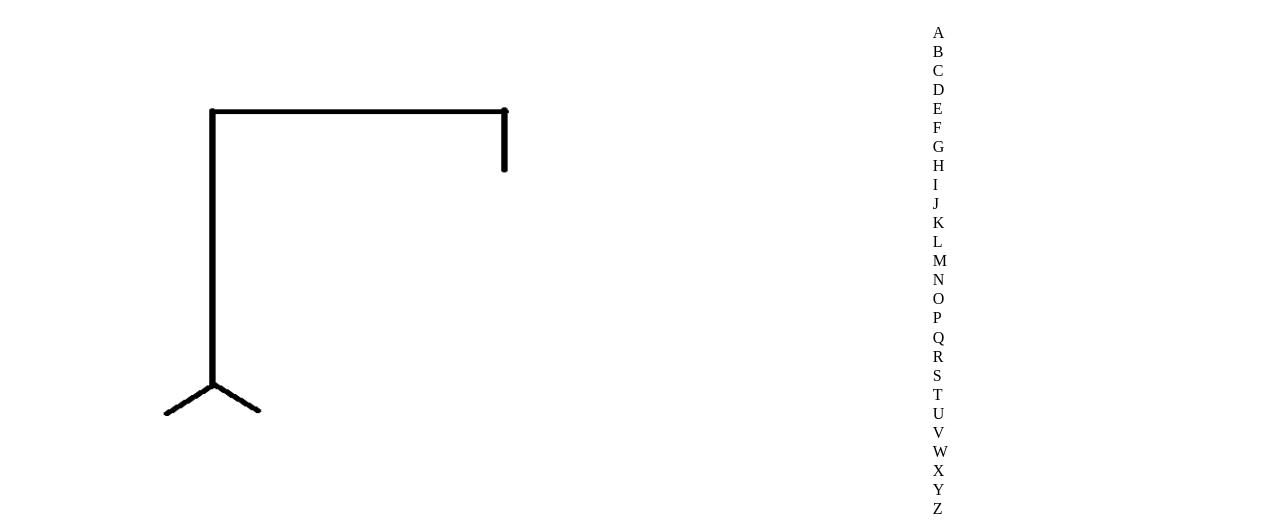
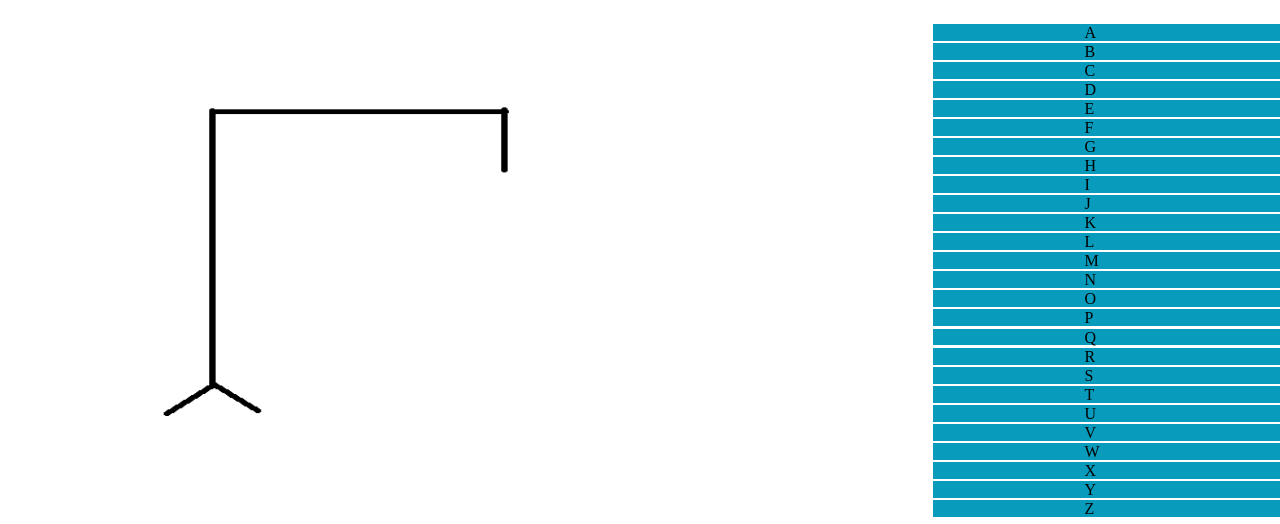
Before and after one commit to DjMikeLin/Hangman, a plain HTML site: page index.html in a window 1280 px wide. Shown: the top 524 px of the page. Drawn offline with Linux system fonts and the light colour scheme.

Commit message:
Made each li into a flexbox to put Letters in center of each LI

```diff
--- a/StyleSheets/main.css
+++ b/StyleSheets/main.css
@@ -24,6 +24,13 @@ ol{
 li{
     height: 3.3%;
     margin: 0 0 0.546% 0;
+    background-color: #099bbc;
+    display: flex;
+    justify-content: center;
+}
+
+li > div{
+    width: 20%;
 }
 
 img{
```
